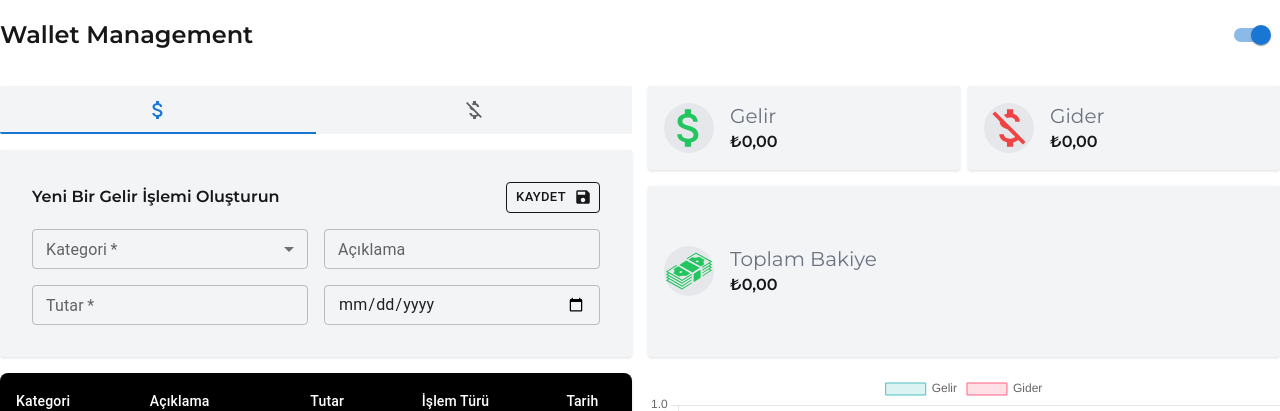
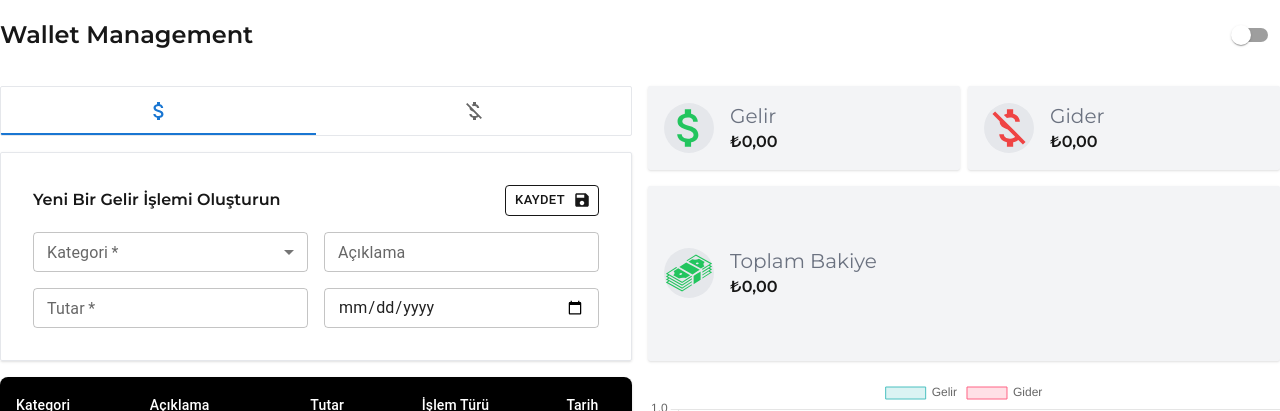
Before and after one commit to emirhancopoglu/walletManagement, a Next.js app: page / in a window 1280 px wide. Shown: the top 411 px of the page. Built offline with nearby package versions, Linux system fonts and the light colour scheme; what @mui/material-nextjs would draw is missing.

Commit message:
npm next-themes added , mui theming function created

```diff
--- a/package.json
+++ b/package.json
@@ -19,6 +19,7 @@
     "chart.js": "^4.4.7",
     "dayjs": "^1.11.13",
     "next": "15.1.2",
+    "next-themes": "^0.4.4",
     "react": "^19.0.0",
     "react-chartjs-2": "^5.3.0",
     "react-dom": "^19.0.0",
--- a/src/app/(wallet)/layout.jsx
+++ b/src/app/(wallet)/layout.jsx
@@ -1,8 +1,10 @@
+import { ThemeProvider } from "next-themes";
+import { Montserrat } from "next/font/google";
+import { AppRouterCacheProvider } from "@mui/material-nextjs/v15-appRouter";
+import { TransactionProvider } from "@/context/income/transactionContext";
 import Header from "@/components/header/header";
-import { AppRouterCacheProvider } from "@mui/material-nextjs/v15-appRouter";
-import { Montserrat } from "next/font/google";
+import { ThemeSwitchProvider } from "@/context/theme/themeContext";
 import "@/app/globals.css";
-import { TransactionProvider } from "@/context/income/transactionContext";
 
 const MontserratFont = Montserrat({
   subsets: ["latin"],
@@ -17,13 +19,17 @@ export const metadata = {
 
 export default function RootLayout({ children }) {
   return (
-    <html lang="en">
+    <html lang="en" suppressHydrationWarning>
       <body className={`${MontserratFont.variable} antialiased`}>
         <AppRouterCacheProvider>
-          <TransactionProvider>
-            <Header />
-            {children}
-          </TransactionProvider>
+          <ThemeProvider>
+            <ThemeSwitchProvider>
+              <TransactionProvider>
+                <Header />
+                {children}
+              </TransactionProvider>
+            </ThemeSwitchProvider>
+          </ThemeProvider>
         </AppRouterCacheProvider>
       </body>
     </html>
--- a/src/app/globals.css
+++ b/src/app/globals.css
@@ -5,6 +5,11 @@
 :root {
   --background: #ffffff;
   --foreground: #171717;
+}
+
+[data-theme="dark"] {
+  --background: #0f1214;
+  --foreground: #ededed;
 }
 
 @media (prefers-color-scheme: dark) {
--- a/src/components/header/header.jsx
+++ b/src/components/header/header.jsx
@@ -1,5 +1,6 @@
 import { Switch } from "@mui/material";
 import React from "react";
+import ThemeChanger from "@/components/theme-changer/themeChanger";
 
 export default function Header() {
   return (
@@ -8,7 +9,8 @@ export default function Header() {
         <header className="flex flex-row w-full justify-between items-center py-4">
           <div className="text-2xl font-semibold">Wallet Management</div>
           <div className="flex items-center">
-            <Switch defaultChecked />
+            {/* <Switch defaultChecked /> */}
+            <ThemeChanger />
           </div>
         </header>
       </main>
--- a/src/components/stats/stats.jsx
+++ b/src/components/stats/stats.jsx
@@ -1,21 +1,26 @@
 import React from "react";
-import AttachMoneyRoundedIcon from "@mui/icons-material/AttachMoneyRounded";
-import MoneyOffCsredRoundedIcon from "@mui/icons-material/MoneyOffCsredRounded";
-import WalletIcon from "@mui/icons-material/Wallet";
 import { GiMoneyStack } from "react-icons/gi";
 import { MdAttachMoney } from "react-icons/md";
 import { MdMoneyOff } from "react-icons/md";
 import { useTransaction } from "@/context/income/transactionContext";
+import { useThemeContext } from "@/context/theme/themeContext";
 
 export default function Stats() {
   const { formattedIncomeTotal, formattedExpenseTotal, formattedBalance } =
     useTransaction();
+  const { theme } = useThemeContext();
 
   return (
     <>
       <div className="flex flex-col w-full gap-4 max-md:gap-2">
         <div className="flex flex-row w-full gap-2 max-md:flex-col">
-          <div className="rounded-sm shadow w-full h-max bg-gray-100 px-4 py-4 flex flex-row items-center gap-4">
+          <div
+            className={`rounded-sm shadow w-full h-max px-4 py-4 flex flex-row items-center gap-4 ${
+              theme === "dark"
+                ? "bg-[#0F1214] border border-gray-600"
+                : "bg-gray-100"
+            }`}
+          >
             <div className="rounded-full  bg-gray-200">
               <MdAttachMoney size={50} className="text-green-500 " />
             </div>
@@ -25,7 +30,13 @@ export default function Stats() {
               <p className="font-semibold">{formattedIncomeTotal} </p>
             </div>
           </div>
-          <div className="rounded-sm shadow w-full h-max bg-gray-100 px-4 py-4 flex flex-row items-center gap-4">
+          <div
+            className={`rounded-sm shadow w-full h-max px-4 py-4 flex flex-row items-center gap-4 ${
+              theme === "dark"
+                ? "bg-[#0F1214] border border-gray-600"
+                : "bg-gray-100"
+            }`}
+          >
             <div className="rounded-full  bg-gray-200">
               <MdMoneyOff size={50} className="text-red-500" />
             </div>
@@ -36,7 +47,13 @@ export default function Stats() {
             </div>
           </div>
         </div>
-        <div className="rounded-sm shadow w-full h-full bg-gray-100 px-4 py-4 flex flex-row items-center gap-4">
+        <div
+          className={`rounded-sm shadow w-full h-full  px-4 py-4 flex flex-row items-center gap-4 ${
+            theme === "dark"
+              ? "bg-[#0F1214] border border-gray-600"
+              : "bg-gray-100"
+          }`}
+        >
           <div className="rounded-full  bg-gray-200">
             <GiMoneyStack size={50} className="text-green-500" />
           </div>
--- /dev/null
+++ b/src/components/theme-changer/themeChanger.jsx
@@ -0,0 +1,20 @@
+"use client";
+import React from "react";
+import { Switch } from "@mui/material";
+import { useThemeContext } from "@/context/theme/themeContext";
+
+const ThemeChanger = () => {
+  const { theme, setTheme } = useThemeContext(); // Tema verisini alıyoruz
+
+  const toggleTheme = () => {
+    setTheme(theme === "dark" ? "light" : "dark"); // Tema değiştirme
+  };
+
+  return (
+    <div>
+      <Switch checked={theme === "dark"} onChange={toggleTheme} />
+    </div>
+  );
+};
+
+export default ThemeChanger;
--- a/src/components/transaction/transaction.jsx
+++ b/src/components/transaction/transaction.jsx
@@ -9,10 +9,12 @@ import Box from "@mui/material/Box";
 import AttachMoneySharpIcon from "@mui/icons-material/AttachMoneySharp";
 import MoneyOffIcon from "@mui/icons-material/MoneyOff";
 import { useTransaction } from "@/context/income/transactionContext";
+import { useThemeContext } from "@/context/theme/themeContext";
 
 export default function Transaction() {
   const [value, setValue] = useState(0);
   const { setType } = useTransaction();
+  const { theme } = useThemeContext();
 
   const handleChange = (event, newValue) => {
     setValue(newValue);
@@ -31,14 +33,20 @@ export default function Transaction() {
             value={value}
             onChange={handleChange}
             aria-label="basic tabs example"
-            className=" rounded-sm bg-gray-100"
+            className={`rounded-sm border ${
+              theme === "dark" ? "border-gray-600" : ""
+            }`}
             variant="fullWidth"
           >
             <Tab icon={<AttachMoneySharpIcon />} />
             <Tab icon={<MoneyOffIcon />} />
           </Tabs>
 
-          <Box className="p-8 bg-gray-100 rounded-sm mt-4 shadow max-md:p-4">
+          <Box
+            className={`p-8 border rounded-sm mt-4 shadow max-md:p-4 ${
+              theme === "dark" ? "border-gray-600" : ""
+            }`}
+          >
             {value === 0 && <Income />}
             {value === 1 && <Expense />}
           </Box>
--- /dev/null
+++ b/src/context/theme/themeContext.jsx
@@ -0,0 +1,35 @@
+"use client";
+import React, { createContext, useContext, useEffect, useState } from "react";
+import { useTheme } from "next-themes";
+import { createTheme, ThemeProvider } from "@mui/material";
+
+const ThemeContext = createContext();
+
+export const ThemeSwitchProvider = ({ children }) => {
+  const { theme, setTheme } = useTheme();
+  const [mounted, setMounted] = useState(false);
+
+  useEffect(() => {
+    setMounted(true);
+  }, []);
+
+  if (!mounted) {
+    return null;
+  }
+
+  const muiTheme = createTheme({
+    palette: {
+      mode: theme === "dark" ? "dark" : "light",
+    },
+  });
+
+  return (
+    <ThemeContext.Provider value={{ theme, setTheme }}>
+      <ThemeProvider theme={muiTheme}>{children}</ThemeProvider>
+    </ThemeContext.Provider>
+  );
+};
+
+export const useThemeContext = () => {
+  return useContext(ThemeContext);
+};
```
Also changed, not shown: 1 other file (tests, documents, lock files or other folders).
